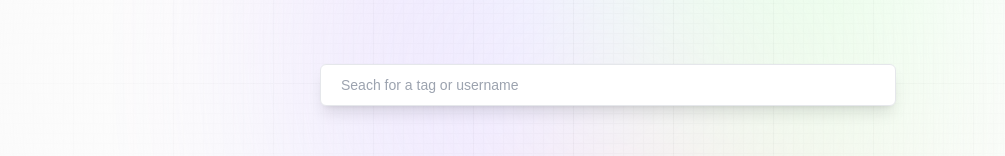
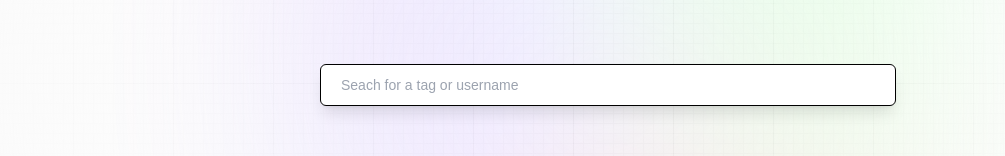
Before and after one commit to Color-Kat/Promptopia, a Next.js app: page / in a window 1280 px wide. Shown: the part 322-478 px from the top of the page, without its empty margins (32-1037 px from the left). Built offline with nearby package versions, Linux system fonts and the light colour scheme; no server answers; the database is empty.

Commit message:
feat(filter): change url search params when change search input

```diff
--- a/components/Feed.tsx
+++ b/components/Feed.tsx
@@ -1,8 +1,9 @@
 'use client';
 
-import React, {memo, FC, useState, ChangeEvent, useEffect} from 'react';
+import React, {memo, FC, useState, ChangeEvent, useEffect, useCallback} from 'react';
 import {PromptCard} from "@components/PromptCard";
 import {IPost} from "@/types/IPost";
+import {useRouter, useSearchParams} from "next/navigation";
 
 const PromptCardList: FC<{
     posts: IPost[]
@@ -26,12 +27,19 @@ interface FeedProps {
 }
 
 export const Feed: FC<FeedProps> = memo(({}) => {
+    const router = useRouter();
+    const searchParams = useSearchParams();
 
-    const [searchText, setSearchText] = useState('');
+    const [searchText, setSearchText] = useState(searchParams.get('search') ?? '');
     const [posts, setPosts] = useState([]);
 
     const handleSearchChange = (e: ChangeEvent<HTMLInputElement>) => {
+        setSearchText(e.target.value);
 
+        const params = new URLSearchParams(searchParams); // take old search params
+        params.set('search', e.target.value); // and change value of the tag filter
+
+        router.push(`/?${params}`);
     }
 
     useEffect(() => {
@@ -57,6 +65,7 @@ export const Feed: FC<FeedProps> = memo(({}) => {
                     onChange={handleSearchChange}
                     required
                     className="search_input peer"
+                    autoFocus
                 />
             </form>
 
```
